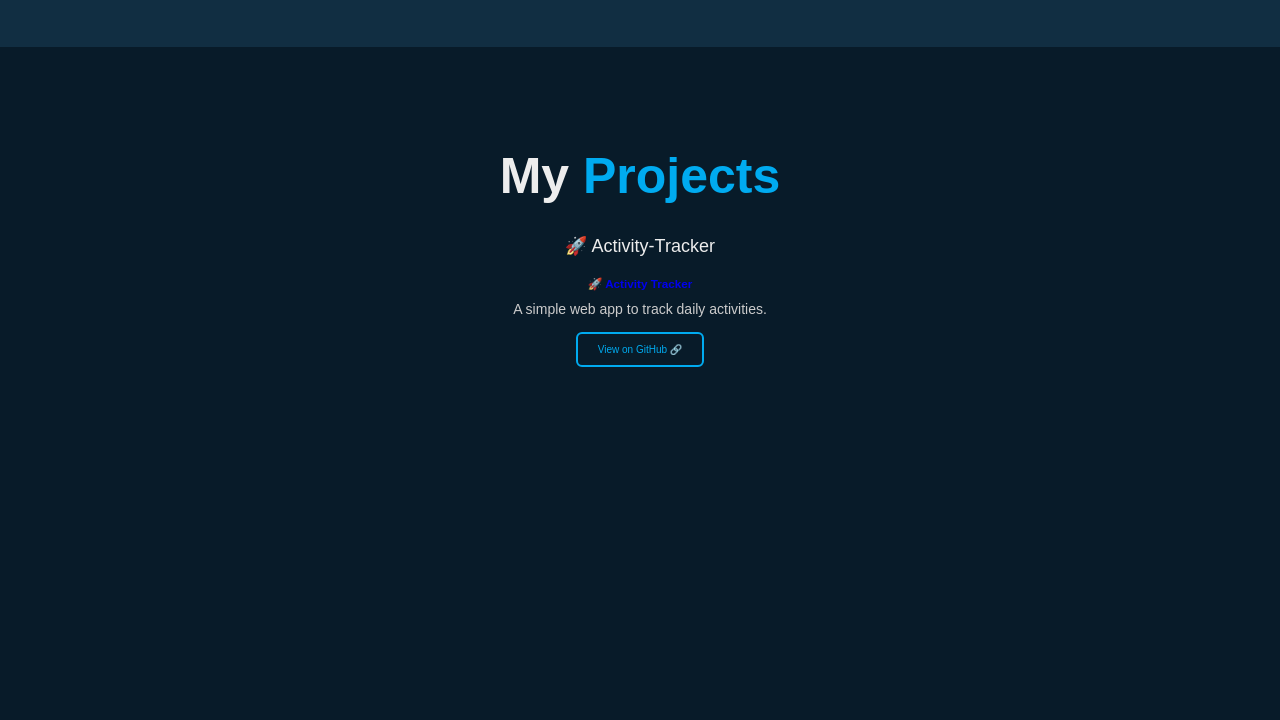
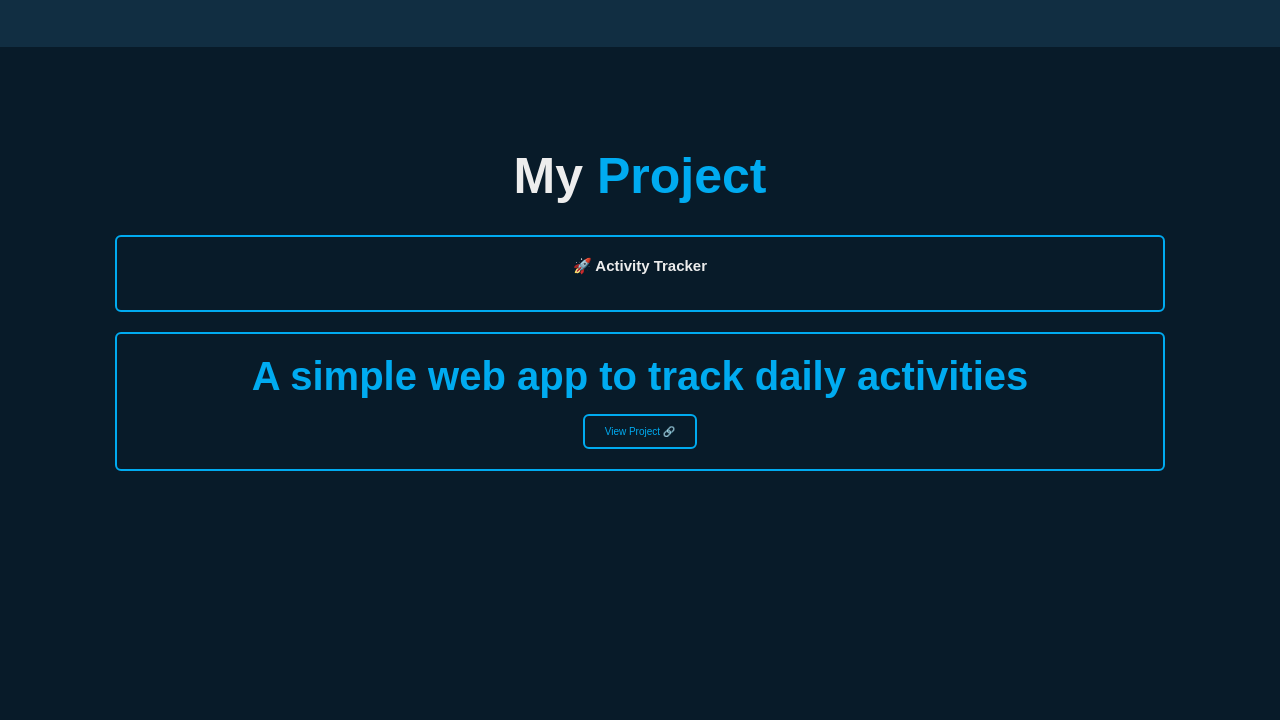
Before and after one commit to nivethasasi9884-ship-it/My-portfolio-, a plain HTML site: page index.html in a window 1280 px wide. Shown: the part 3000-3720 px from the top of the page. Drawn offline with nearby package versions, Linux system fonts and the light colour scheme.

Commit message:
Add files via upload

```diff
--- a/index.html
+++ b/index.html
@@ -103,7 +103,7 @@
 
   <div class="education-content">
     <div class="content">
-      <div class="year"><i class='bx bxs-calculator'> 2023  -  2024</i>
+      <div class="year"><i class='bx bxs-calculator'> 2024  -  2025</i>
         <h3>JavaScript</h3>
         <p>I have been learning JavaScript to add interactivity and dynamic features to websites. With JavaScript, I can create responsive forms, interactive buttons, sliders, and small web applications. I am continuously improving my skills by practicing DOM manipulation, event handling, and integrating JavaScript with HTML and CSS to build real-world projects."</p>
       </div>
@@ -189,23 +189,24 @@
   </div>
 </section>
 
-<section class="projects" id="projects">
-  <h2 class="heading">My <span>Projects</span></h2
+<section class="project" id="project">
+  <h2 class="heading">My <span>Project</span></h2>
+
   <div class="project-box">
-    <p style="text-align:center; font-size:1.8rem; color:var(--text-color);">
-      🚀 Activity-Tracker
-    <a href="https://nivethasasi9884-ship-it.github.io/Activity-tracker" target="blank"</a>
-    </p>
-<div class="project-box">
-  <h3>🚀 Activity Tracker</h3>
+    <h1>🚀 Activity Tracker</h1>
 
     <p class="project-desc">
-    A simple web app to track daily activities.
-  </p>
 
-  <a href="https://nivethasasi9884-ship-it.github.io/Activity-tracker/" target="_blank" class="btn">
-    View on GitHub 🔗
+    </div>
+  <div class="project-box">
+    <h3 class="project-desc">A simple web app to track daily activities</h3>
+
+    <a href="https://nivethasasi9884-ship-it.github.io/Activity-tracker/"
+       target="_blank"
+       class="btn">
+      View Project 🔗
     </a>
+    <span class="focus"></span> <!-- already used like contact form -->
 </div>
 </section>
 <!--contact section design-->
@@ -233,19 +234,14 @@
 
        <div class="input-field">
         <input type="phone" name="phone" placeholder="Message" required>
-        <span class="focus"></span
+        <span class="focus"></span>
        </div>
-
-
-
+    </div>
 
        <div class="btn-box btns">
       <button type="Submit" class=" btn">Submit</button>
+       </div>
 
-
-</form>
-
-  </div>
   </form>
 </section>
   <!-- ✅ FIXED SOCIAL LINKS -->
--- a/script.js
+++ b/script.js
@@ -50,23 +50,23 @@ window.onscroll = () => {
 document.getElementById("contact-form").addEventListener("submit", function (e) {
   e.preventDefault();
 
+  const form = this; // 👈 add this
+
   console.log("Working ✅");
 
-  emailjs.sendForm("service_8nu577s", "template_y544jn3", this)
+  emailjs.sendForm("service_8nu577s", "template_y544jn3", form)
     .then(function () {
       alert("Message Sent ✅");
+
+      // ✅ Auto clear the form
+      form.reset();
     })
     .catch(function (error) {
       console.log(error);
       alert("Error ❌");
     });
-});
 
-document.getElementById("contact-form").addEventListener("submit", function (e) {
-  e.preventDefault();
-
-  const formData = new FormData(this);
-
+  const formData = new FormData(form);
   console.log("NAME:", formData.get("name"));
   console.log("EMAIL:", formData.get("email"));
   console.log("PHONE:", formData.get("phone"));
--- a/style.css
+++ b/style.css
@@ -530,7 +530,7 @@ span {
 /* Contact */
 .contact {
     min-height: auto;
-    padding-bottom: 7rem ;
+    padding-bottom: 7rem;
 }
 
 .contact form {
@@ -540,7 +540,7 @@ span {
 }
 
 .contact form .input-box {
-    position:relative;
+    position: relative;
     display: flex;
     justify-content: space-between;
     flex-wrap: wrap;
@@ -582,10 +582,10 @@ span {
     transition: .5s;
 }
 
-.contact form .input-box .input-field input:focus~.focus,
-.contact form .input-box .input-field input:valid~.focus,
-.contact form .textarea-field textarea:focus~.focus,
-.contact form .textarea-field textarea:valid~.focus {
+.contact form .input-box .input-field input:focus ~ .focus,
+.contact form .input-box .input-field input:valid ~ .focus,
+.contact form .textarea-field textarea:focus ~ .focus,
+.contact form .textarea-field textarea:valid ~ .focus {
     width: 100%;
 }
 
@@ -599,8 +599,11 @@ span {
     resize: none;
 }
 
-.contact form .btn-box.btns .btn {
-    cursor: pointer;
+/* ✅ Button center fix */
+.contact form .btn-box.btns {
+    display: flex;
+    justify-content: center;
+     width: 100%;
 }
 
 /* Footer */
@@ -886,25 +889,72 @@ span {
   margin-top: 20px;
 }
 
+.project-box {
+    position: relative;
+    border: .2rem solid var(--main-color);
+    padding: 2rem;
+    border-radius: .6rem;
+    overflow: hidden;
+}
+
+.project-box .focus {
+    position: absolute;
+    top: 0;
+    left: 0;
+    width: 0%;
+    height: 100%;
+    background: var(--second-bg-color);
+    z-index: -1;
+    transition: .5s;
+}
+
+/* 🔥 HOVER EFFECT */
+.project-box:hover .focus {
+    width: 100%;
+}
+.project-box {
+    position: relative;
+    text-align: center;
+    margin: 20px 0;
+}
+
+.project-box .project-desc {
+    color: var(--main-color);
+    font-size: 4rem;
+    margin-bottom: 15px;
+}
+
 .project-box .btn {
-  display: inline-block;
+    position: relative;
+    display: inline-flex;
+    justify-content: center;
+    align-items: center;
     padding: 10px 20px;
-  border: 2px solid #00abf0;
-  color: #00abf0;
+    border: 2px solid var(--main-color);
     border-radius: 6px;
+    color: var(--main-color);
+    font-weight: 500;
+    overflow: hidden;
+    transition: .5s;
     text-decoration: none;
-  transition: 0.3s;
+}
+
+.project-box .btn::before {
+    content: '';
+    position: absolute;
+    top: 0;
+    left: 0;
+    width: 0%;
+    height: 100%;
+    background: var(--main-color);
+    z-index: -1;
+    transition: .5s;
+}
+
+.project-box .btn:hover::before {
+    width: 100%;
 }
 
 .project-box .btn:hover {
-  background: #00abf0;
-  color: #081b29;
+    color: var(--main-color);
 }
-.project-desc {
-  color: #ccc;
-  font-size: 14px;
-  margin: 10px 0 15px;
-}
-.project-box .btn {
-  color: #00abf0;
-}
```
Lines whose indentation alone changed are shown as unchanged.
